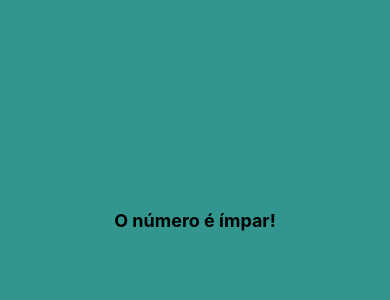
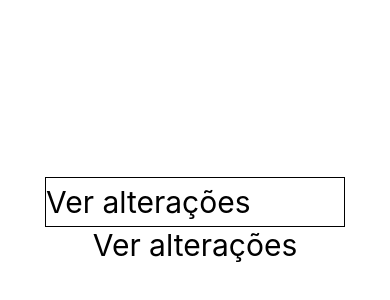
Before and after one commit to lenivaldo/projeto_um, a React Native app: screen / in a window 390 px wide. Shown: the part 202-502 px from the top of the page. Built offline with nearby package versions, Linux system fonts and the light colour scheme.

Commit message:
utilizando estados

```diff
--- a/App.js
+++ b/App.js
@@ -1,8 +1,9 @@
 import { StatusBar } from 'expo-status-bar';
 import { StyleSheet, Text, View } from 'react-native';
 //import OlaMundo from './componentes/OlaMundo';
-import DimensoesFixas from './componentes/DimensoesFixas';
+//import DimensoesFixas from './componentes/DimensoesFixas';
 import ChecaNumero from './componentes/ChecaNumero';
+import Evento from './componentes/Evento';
 
 /*
 // 4 - Criando os primeiros componentes
@@ -18,9 +19,11 @@ import ChecaNumero from './componentes/ChecaNumero';
 export default function App() {
   return (
 
+    <Evento/>
+
+    /*
     <ChecaNumero numero={47}/>
 
-    /*
     <View>
     <DimensoesFixas/>
     <StatusBar style='auto'/>
@@ -30,7 +33,6 @@ export default function App() {
       <OlaMundo nome='Leitor'/>
       <StatusBar style='auto'/>
     </View>
-
 
     <View style={styles.container}>
       <Text>Iniciando a revisão dos estudos de React Native!</Text>
--- /dev/null
+++ b/componentes/Evento.js
@@ -0,0 +1,45 @@
+import React from "react";
+import { View, Text, TextInput, StyleSheet } from "react-native";
+
+class Evento extends React.Component {
+    state = {
+        input : 'Ver alterações'
+    }
+
+    //Ver na página 104 link do React com componentes controlados
+    render(){
+        return(
+            <View style={estilos.container}>
+
+                <TextInput
+                    style={estilos.input}
+                    value={this.state.input}
+                    onChangeText={(input) => this.setState({input})}>
+                </TextInput>
+
+                <Text style={estilos.font30}>{this.state.input}</Text>
+            </View>
+        )
+    }
+}
+
+export default Evento;
+
+const estilos = StyleSheet.create({
+    container: {
+        flex: 1,
+        backgroundColor: '#fff',
+        alignItems: "center",
+        justifyContent: 'center'
+    },
+    input: {
+        height: 50,
+        width: 300,
+        fontSize: 30,
+        borderWidth: 1,
+        borderColor: 'black'
+    },
+    font30: {
+        fontSize:30
+    }
+})
```
